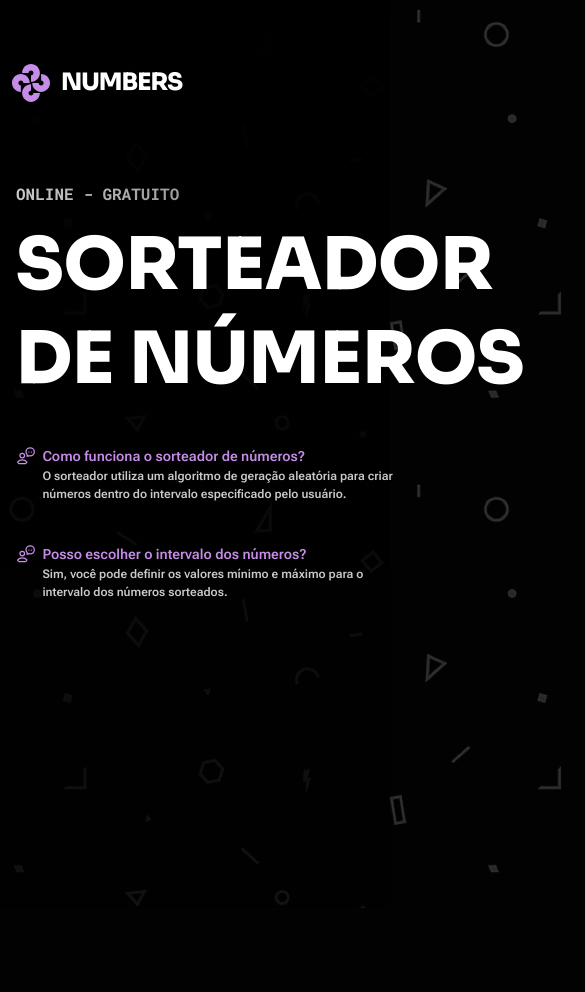
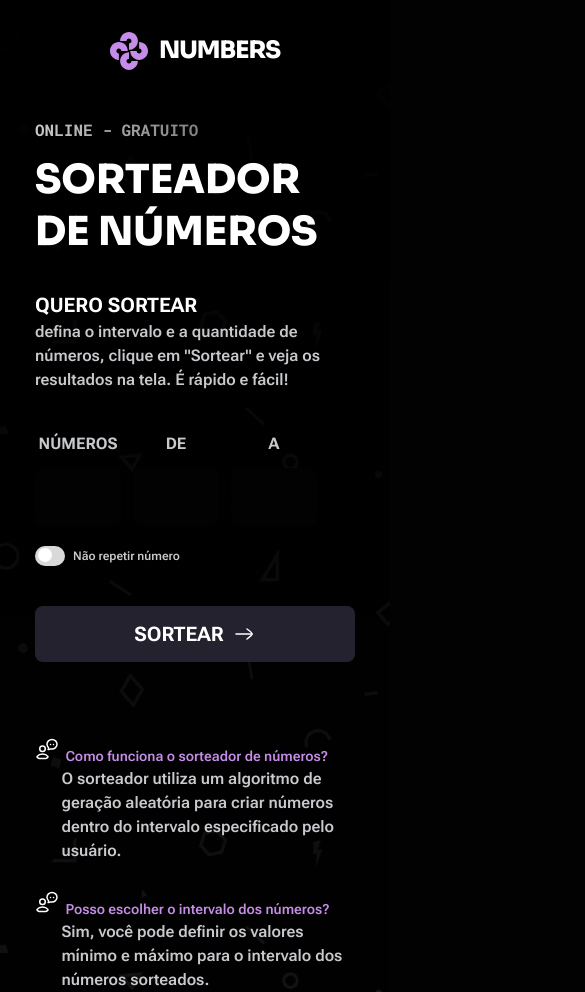
Before and after one commit to leandrosiveira/Sorteador-de-n-mero, a plain HTML site: page index.html in a window 390 px wide. Shown: the top 992 px of the page, 585 px wide, since content can reach past the window. Before the commit the page ends 908 px from the top, so only its background shows below. Drawn offline with Linux system fonts and the light colour scheme.

Commit message:
responsividade

```diff
--- a/index.html
+++ b/index.html
@@ -22,7 +22,7 @@
     <section id="title">
       <h4>ONLINE - GRATUITO</h4>
       <h1>SORTEADOR DE NÚMEROS</h1>
-      <div>
+      <div class="info display-none-responsively">
         <img src="style/assets/Icons/doubts.svg" alt="Icone com boneco com balão de dúvidas">
         <span>Como funciona o sorteador de números?</span>
         <p>O sorteador utiliza um algoritmo de geração aleatória para criar números dentro do intervalo especificado pelo usuário.</p>
@@ -61,6 +61,17 @@
           SORTEAR
           <img src="style/assets/Icons/arrow.svg" alt="Icone de seta">
         </button>
+        <footer>
+          <div class="info display-none" >
+            <img src="style/assets/Icons/doubts.svg" alt="Icone com boneco com balão de dúvidas">
+            <span>Como funciona o sorteador de números?</span>
+            <p>O sorteador utiliza um algoritmo de geração aleatória para criar números dentro do intervalo especificado pelo usuário.</p>
+
+            <img src="style/assets/Icons/doubts.svg" alt="Icone com boneco com balão de dúvidas">
+            <span>Posso escolher o intervalo dos números?</span>
+            <p>Sim, você pode definir os valores mínimo e máximo para o intervalo dos números sorteados.</p>
+          </div>
+        </footer>
       </form>
 
     </section>
--- a/style/global.css
+++ b/style/global.css
@@ -56,8 +56,6 @@
 
 body {
   width: 100%;
-  height: 100vh;
-
 
   background-color: var(--background-primary);
   background-image: linear-gradient(to bottom, rgb(0, 0, 0), rgba(0, 0, 0, 0.6)), url('assets/backgrounds/backgroun3x.png');
@@ -73,7 +71,10 @@ body {
   justify-content: center;
   align-items: center;
   margin: auto;
-  width: 72rem;
-  padding-inline: 0.5rem;
+  width: 100%;
   gap: 6rem;
 }
+
+.display-none {
+  display: none;
+}
--- a/style/header.css
+++ b/style/header.css
@@ -5,6 +5,7 @@ header {
   margin: 4rem auto 5rem auto;
   width: 72.75rem;
   padding-left: 0.75rem;
+
 
   & img {
     width: 2.375rem;
--- a/style/index.css
+++ b/style/index.css
@@ -2,3 +2,4 @@
 @import url(header.css);
 @import url(title.css);
 @import url(number-picker.css);
+@import url(responsively.css);
--- /dev/null
+++ b/style/responsively.css
@@ -0,0 +1,61 @@
+@media (min-width: 550px) and (max-width: 1160px) {
+  #container {
+    display: grid;
+    gap: 3rem;
+  }
+
+  header {
+    width: 35rem;
+    padding: 0;
+    justify-content: center;
+  }
+
+  .info {
+    display: initial;
+  }
+
+  .display-none-responsively {
+    display: none;
+  }
+
+  button {
+    margin-bottom: 3rem;
+  }
+}
+
+@media (max-width: 549px) {
+  #container {
+    display: grid;
+    gap: 2rem;
+  }
+
+  header {
+    width: 20rem;
+    margin-block: 2rem 3rem;
+    padding: 0;
+    justify-content: center;
+  }
+
+  #title {
+    width: 20rem;
+    & h1{
+      font: var(--display-medium)
+    }
+  }
+
+  #number-picker {
+    width: 20rem;
+  }
+
+  .info {
+    display: initial;
+  }
+
+  .display-none-responsively {
+    display: none;
+  }
+
+  button {
+    margin-bottom: 3rem;
+  }
+}
--- a/style/title.css
+++ b/style/title.css
@@ -23,8 +23,9 @@
     filter: brightness(0) saturate(100%) invert(62%) sepia(38%) saturate(553%) hue-rotate(232deg) brightness(97%) contrast(86%);
     transform: translateY(0.3rem);
   }
+}
 
-  & div {
+.info {
 
   width: 24rem;
   & span {
@@ -41,4 +42,3 @@
     margin-left: 1.65rem;
   }
 }
-}
```
Also changed, not shown: style/number-picker.css (line endings or trailing spaces). Lines whose indentation alone changed are shown as unchanged.
